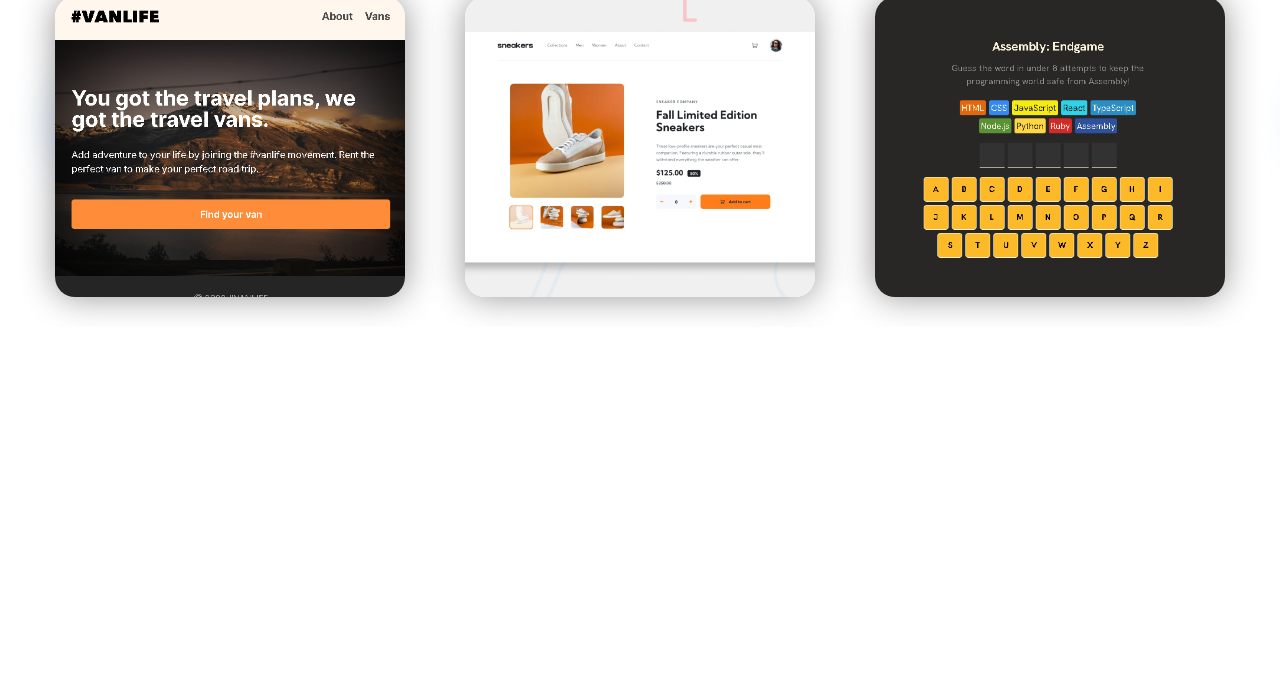
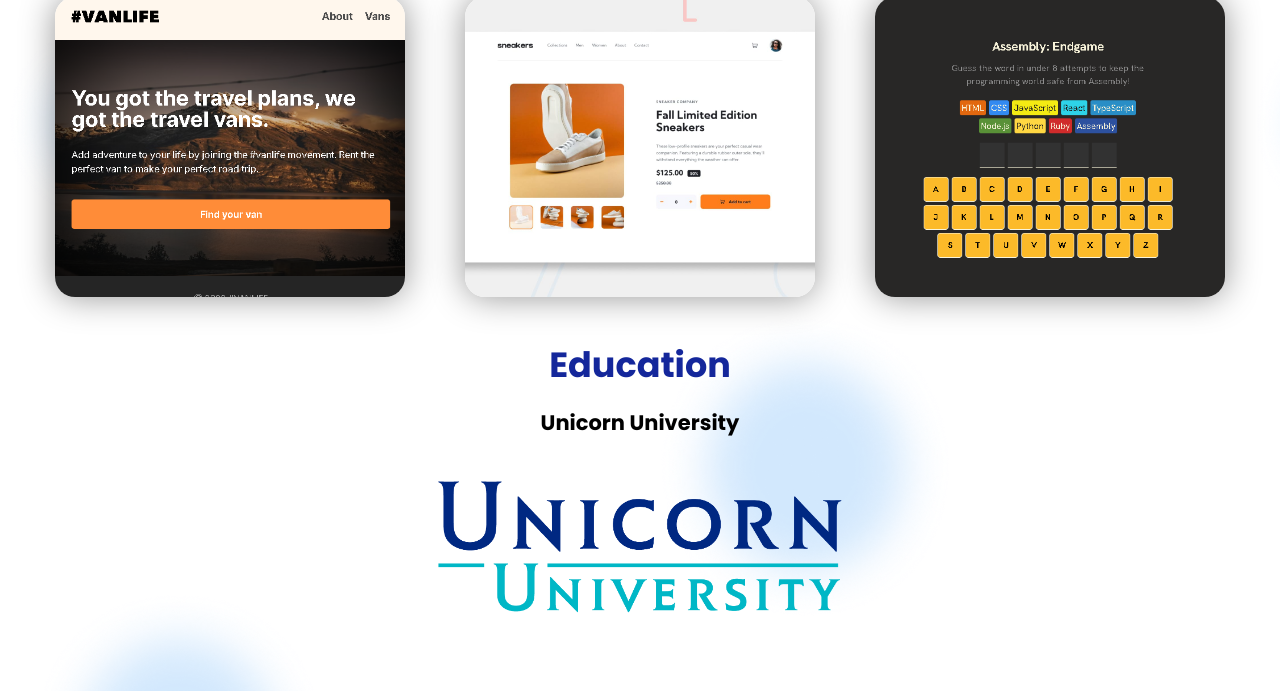
Before and after one commit to kanosay/rsschool-cv, a plain HTML site: page index.html in a window 1280 px wide. Shown: the part 637-1328 px from the top of the page. Before the commit the page ends 964 px from the top, so only its background shows below. Drawn offline with Linux system fonts and the light colour scheme.

Commit message:
feat: add education section

```diff
--- a/index.html
+++ b/index.html
@@ -21,7 +21,7 @@
                     <ul class="header__links">
                         <li><a href="#">Contacts</a></li>
                         <li><a href="#summary">Summary</a></li>
-                        <li><a href="#">Skills</a></li>
+                        <li><a href="#skill">Skills</a></li>
                         <li><a href="#">Education</a></li>
                         <li><a href="#">English</a></li>
                     </ul>
@@ -47,7 +47,7 @@
             </div>
         </div>
     </main>
-    <section class="skills">
+    <section id="skill" class="skills">
         <div class="container">
             <div class="skills__inner">
                 <h2>Skills</h2>
@@ -75,6 +75,16 @@
             </div>
         </div>
     </section>
+    <section class="education">
+        <div class="container">
+            <div class="education__inner">
+                <h2>Education</h2>
+                <h3>Unicorn University</h3>
+                <img src="images/unicorn.png" alt="">
+            </div>
+        </div>
+    </section>
+
 
     <script src="main.js"></script>
 </body>
--- a/style.css
+++ b/style.css
@@ -14,6 +14,9 @@ ul li{list-style: none;}
 img{vertical-align: top;}
 h1,h2,h3,h4,h5,h6{font-size:inherit;font-weight: inherit;}
 /*--------------------*/
+html {
+    scroll-behavior: smooth;
+}
 
 body {
     font-family: "Poppins", sans-serif;
@@ -188,6 +191,35 @@ body {
     padding-bottom: 10px;
 }
 
+/* education */
+
+.education {
+    padding-bottom: 30px;
+
+}
+
+.education__inner h2 {
+    color: #14279B;
+    font-size: 2.5rem;
+    text-align: center;
+    padding-top: 20px;
+    font-weight: 700;
+    padding-bottom: 30px;
+}
+
+.education__inner h3 {
+    text-align: center;
+    font-weight: 700;
+    font-size: 1.5rem;
+}
+
+.education__inner img {
+    width: 500px;
+    object-fit: cover;
+    display: block;
+    margin: 0 auto;
+}
+
 
 
 @media only screen and (max-width: 1000px) {
```
Also changed, not shown: images/unicorn.png (added).
